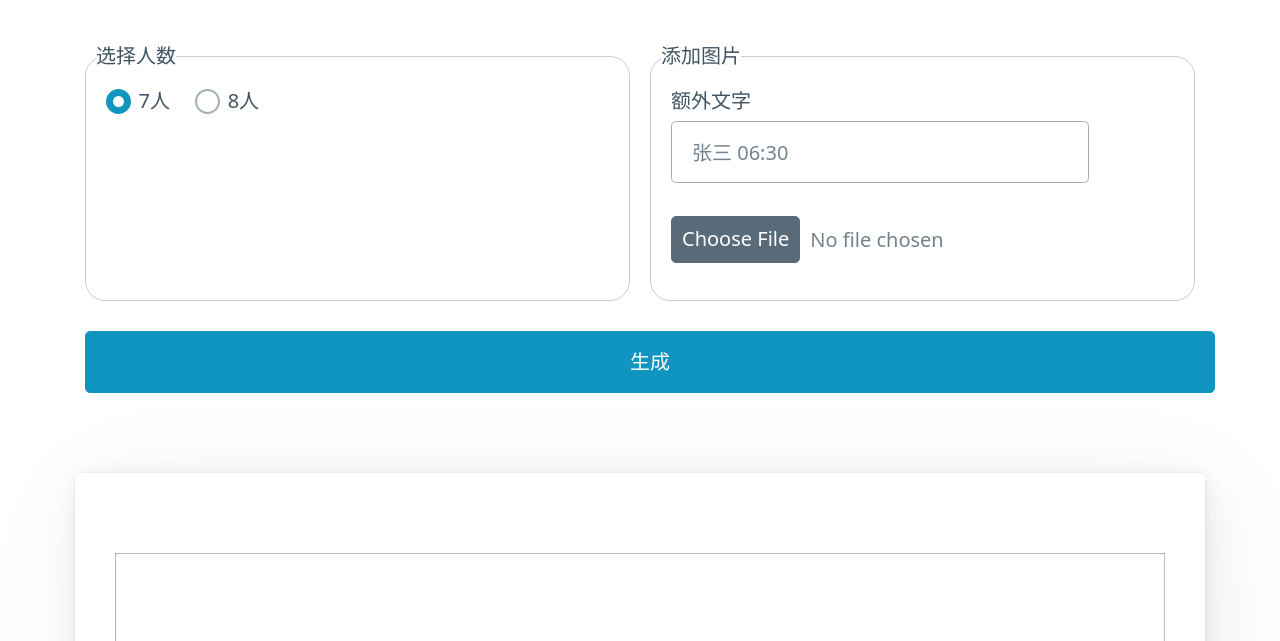
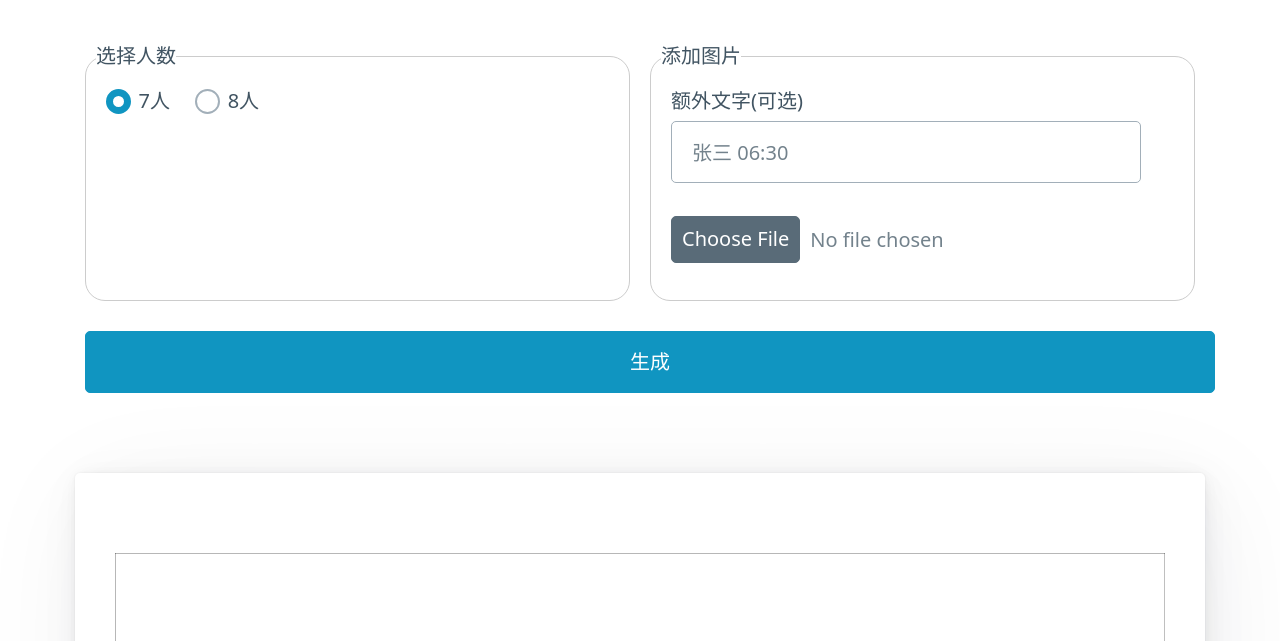
Before and after one commit to gggxbbb/simpleImageStitching, a plain HTML site: page index.html in a window 1280 px wide. Shown: the part 159-800 px from the top of the page. Drawn offline with Linux system fonts and the light colour scheme.

Commit message:
Update index.html

```diff
--- a/index.html
+++ b/index.html
@@ -23,7 +23,7 @@
         </fieldset>
         <fieldset class="horizontal_item">
             <legend>添加图片</legend>
-            <label class="horizontal_item">额外文字<input type="text" name="text" placeholder="张三 06:30"></label>
+            <label class="horizontal_item">额外文字(可选)<input type="text" name="text" placeholder="张三 06:30"></label>
             <label class="horizontal_item"><input type="file" name="file" accept="image/*"></label>
         </fieldset>
     </form>
```
